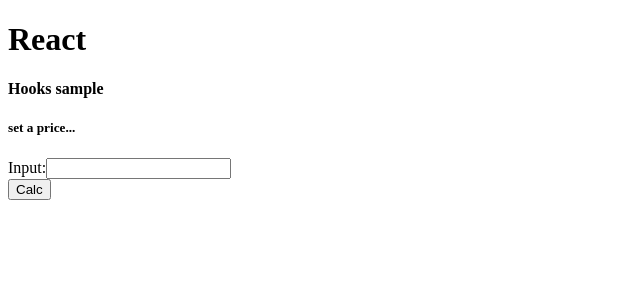
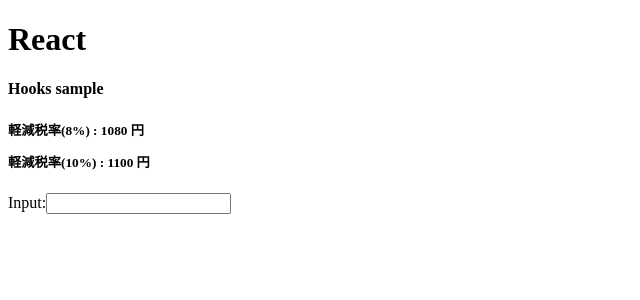
Before and after one commit to hirohana/React.js_Next.js_chapter4, a React app: page / in a window 1280 px wide. Shown: the top 300 px of the page, without its empty margins (0-640 px from the left). Built offline with nearby package versions, Linux system fonts and the light colour scheme; the HTML template or start-up script is replaced by a standard one.

Commit message:
rist4-11 Initialization

```diff
--- a/src/App.js
+++ b/src/App.js
@@ -11,13 +11,21 @@
     setVal(event.target.value)
   }
 
-  const doAction = () => {
+  // const doAction = () => {
+  //   let res = <div>
+  //     <p>軽減税率(8%) : {tax1} 円</p>
+  //     <p>軽減税率(10%) : {tax2} 円</p>
+  //   </div>
+  //   setMsg(res)
+  // }
+
+  useEffect(() => {
     let res = <div>
       <p>軽減税率(8%) : {tax1} 円</p>
       <p>軽減税率(10%) : {tax2} 円</p>
     </div>
     setMsg(res)
-  }
+  }, [tax1, tax2])
 
   useEffect(() => {
     setTax1(Math.floor(val * 1.08))
@@ -38,8 +46,8 @@
           <input type="number" className="form-control"
             onChange={doChange} />
         </div>
-        <button className="btn btn-primary"
-          onClick={doAction}>Calc</button>
+        {/* <button className="btn btn-primary"
+          onClick={doAction}>Calc</button> */}
       </div>
     </div>
   )
```
